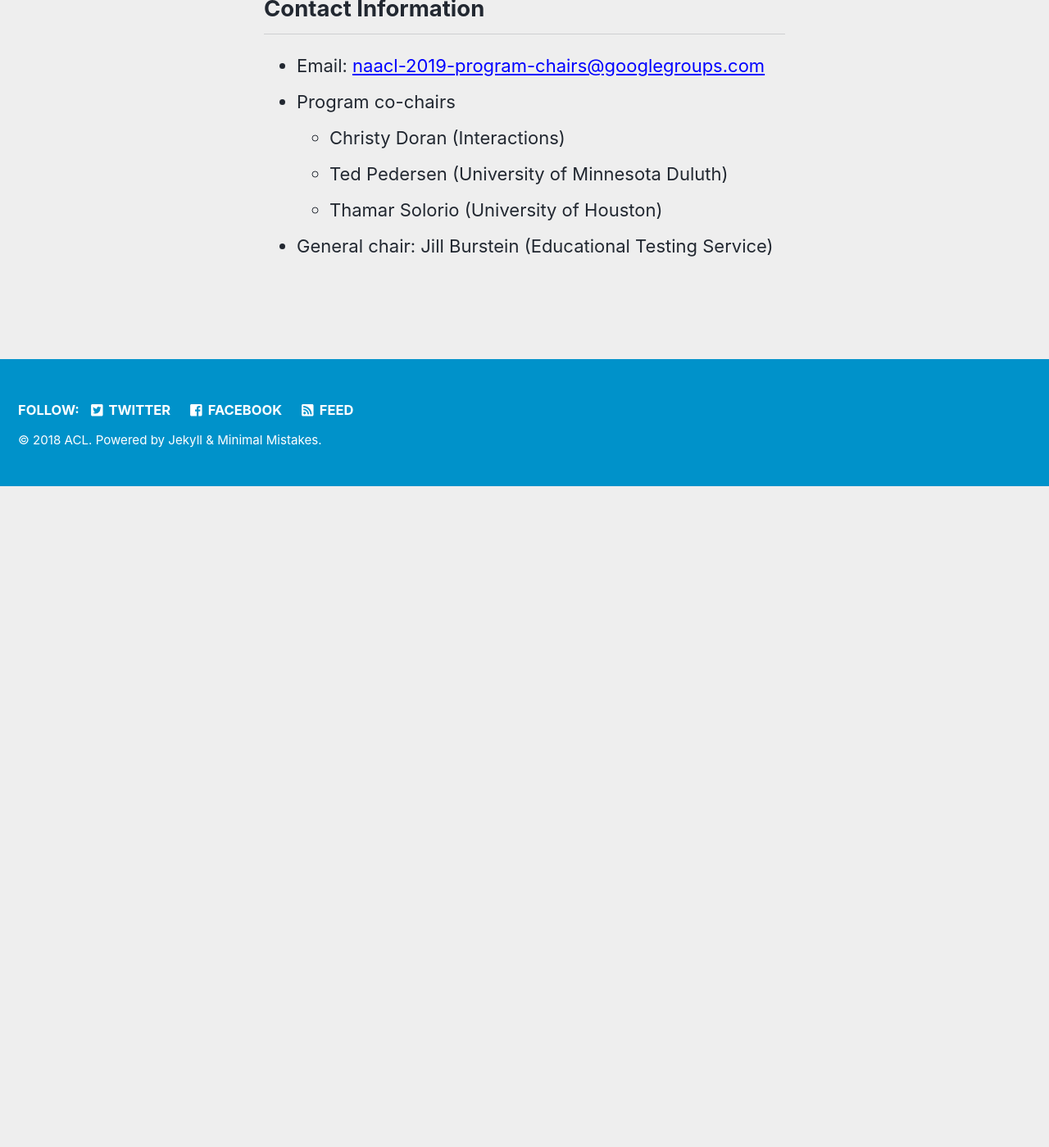
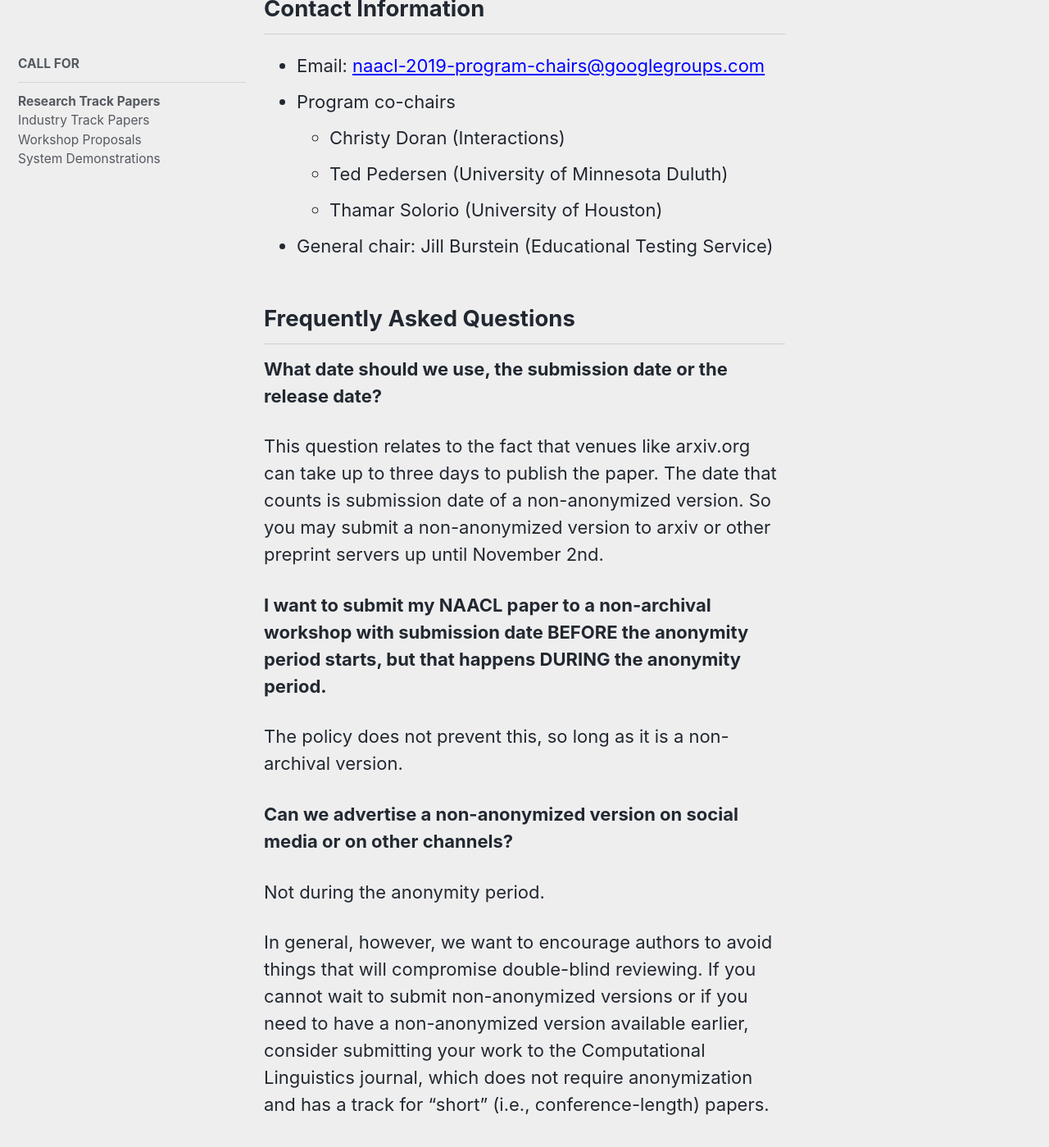
Before and after one commit to naacl-org/naacl-2021-website, a Jekyll site: the page built from _pages/calls/papers.md, in a window 1280 px wide and 1400 px high, scrolled down 11547 px. Shown: the whole window at 82% size. Built offline with Jekyll 4.4.1, drawn with Linux system fonts in a browser that asks for light colours; nearby versions of some CDN libraries; before the commit the page ends 12140 px from its top, so only the background shows below that; some of the changed text lies outside the part shown.

Commit message:
Add FAQs about anonymity period

```diff
--- a/_pages/calls/papers.md
+++ b/_pages/calls/papers.md
@@ -188,3 +188,19 @@
   - Ted Pedersen (University of Minnesota Duluth)
   - Thamar Solorio (University of Houston)
 - General chair: Jill Burstein (Educational Testing Service)
+
+## Frequently Asked Questions
+
+**What date should we use, the submission date or the release date?**
+
+This question relates to the fact that venues like arxiv.org can take up to three days to publish the paper. The date that counts is submission date of a non-anonymized version. So you may submit a non-anonymized version to arxiv or other preprint servers up until November 2nd.
+
+**I want to submit my NAACL paper to a non-archival workshop with submission date BEFORE the anonymity period starts, but that happens DURING the anonymity period.**
+
+The policy does not prevent this, so long as it is a non-archival version.
+
+**Can we advertise a non-anonymized version on social media or on other channels?**
+
+Not during the anonymity period.
+
+In general, however, we want to encourage authors to avoid things that will compromise double-blind reviewing. If you cannot wait to submit non-anonymized versions or if you need to have a non-anonymized version available earlier, consider submitting your work to the Computational Linguistics journal, which does not require anonymization and has a track for "short" (i.e., conference-length) papers.
```
Also changed, not shown: _pages/home.md (+5 -2 lines).
